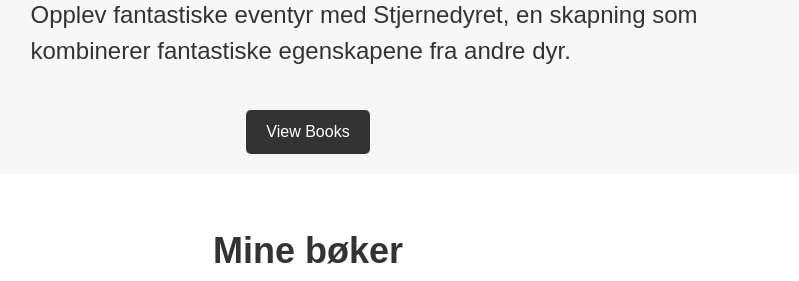
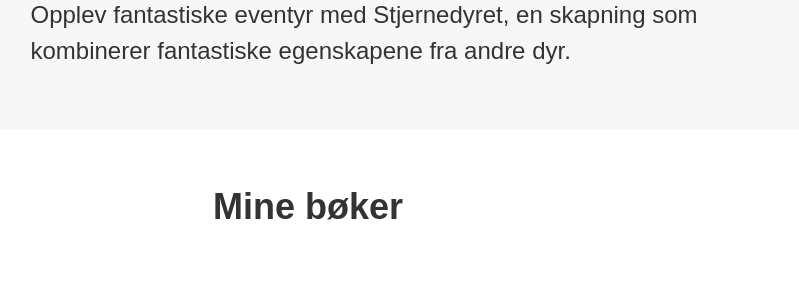
Before and after one commit to MarkusLund/markuslund.github.io, a plain HTML site: page index.html in a window 1280 px wide. Shown: the part 224-505 px from the top of the page, 332-1131 px from the left. Drawn offline with Linux system fonts and the light colour scheme.

Commit message:
Ta vekk bøker-lenke

```diff
--- a/index.html
+++ b/index.html
@@ -30,7 +30,6 @@
               kombinerer fantastiske egenskapene fra andre dyr.
             </p>
           </div>
-          <a href="#books" class="btn">View Books</a>
         </div>
       </div>
     </header>
```
